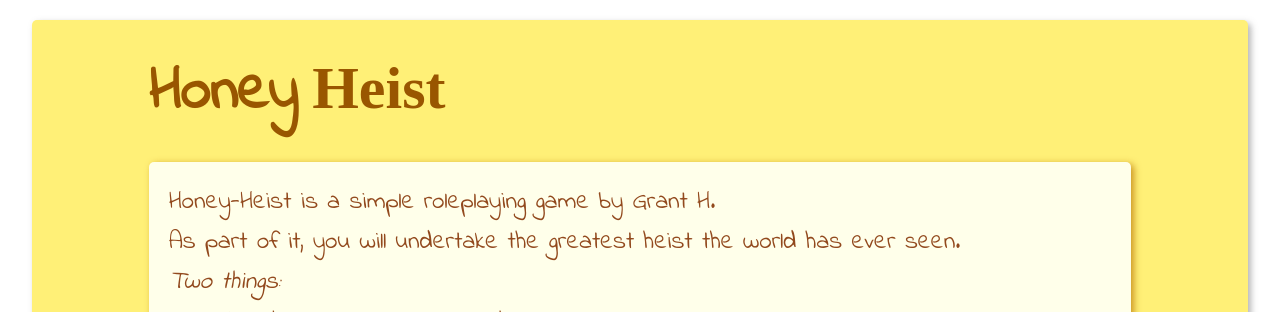
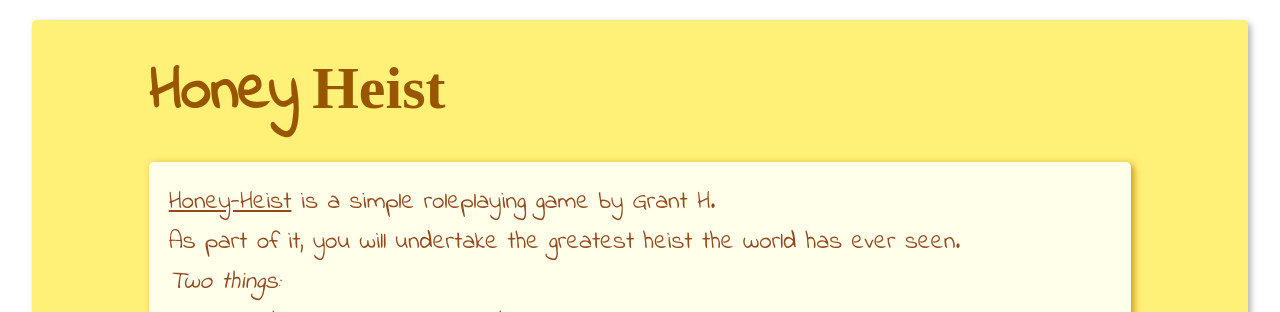
Before and after one commit to retroverse/honey-heist, a React app: page / in a window 1280 px wide. Shown: the top 312 px of the page. Built offline with nearby package versions, Linux system fonts and the light colour scheme; the HTML template or start-up script is replaced by a standard one.

Commit message:
Create link to imgur original

```diff
--- a/src/IntroductionBox.js
+++ b/src/IntroductionBox.js
@@ -4,7 +4,7 @@
 
 const IntroductionBox = () => {
   return <div className='introduction-box bear'>
-      <p>Honey-Heist is a simple roleplaying game by Grant H. <br />
+      <p><a href='https://imgur.com/gallery/Zpg4G'>Honey-Heist</a> is a simple roleplaying game by Grant H. <br />
       As part of it, you will undertake the greatest heist the world has ever seen. <br /></p>
       <i>Two things:</i> <br />
       <ul style={{marginLeft: '60px'}}>
--- a/src/style/IntroductionBox.css
+++ b/src/style/IntroductionBox.css
@@ -11,3 +11,7 @@
   background: var(--very-light-yellow);
   box-shadow: rgba(190, 124, 11, 0.79) 3px 2px 7px;
 }
+
+.introduction-box a {
+  color: var(--bear-text);
+}
```
